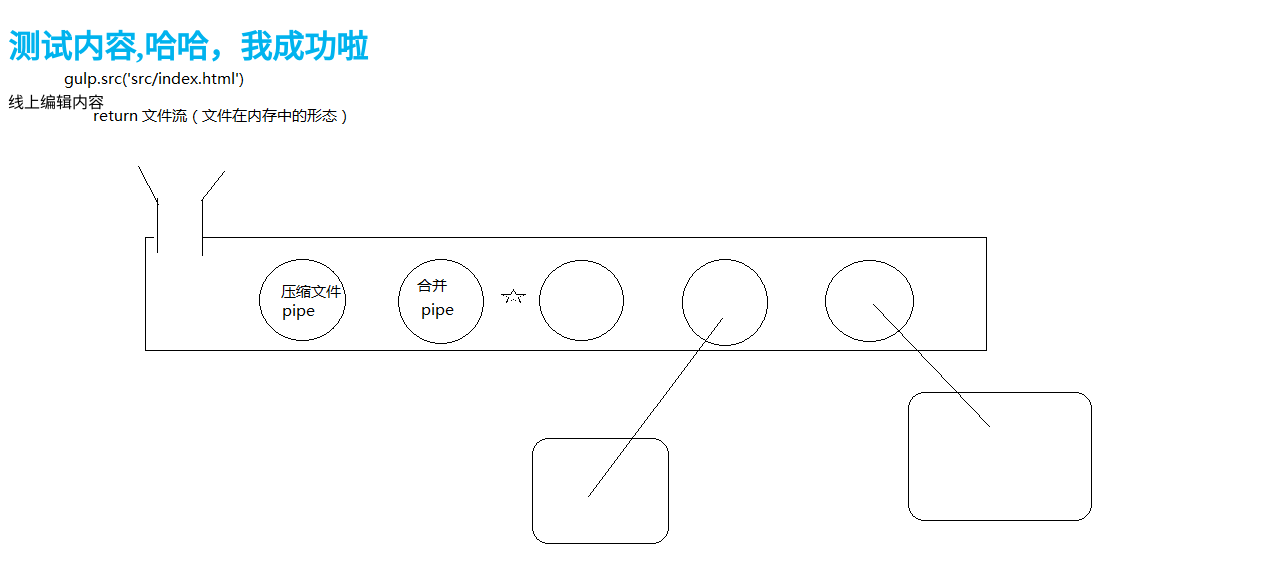
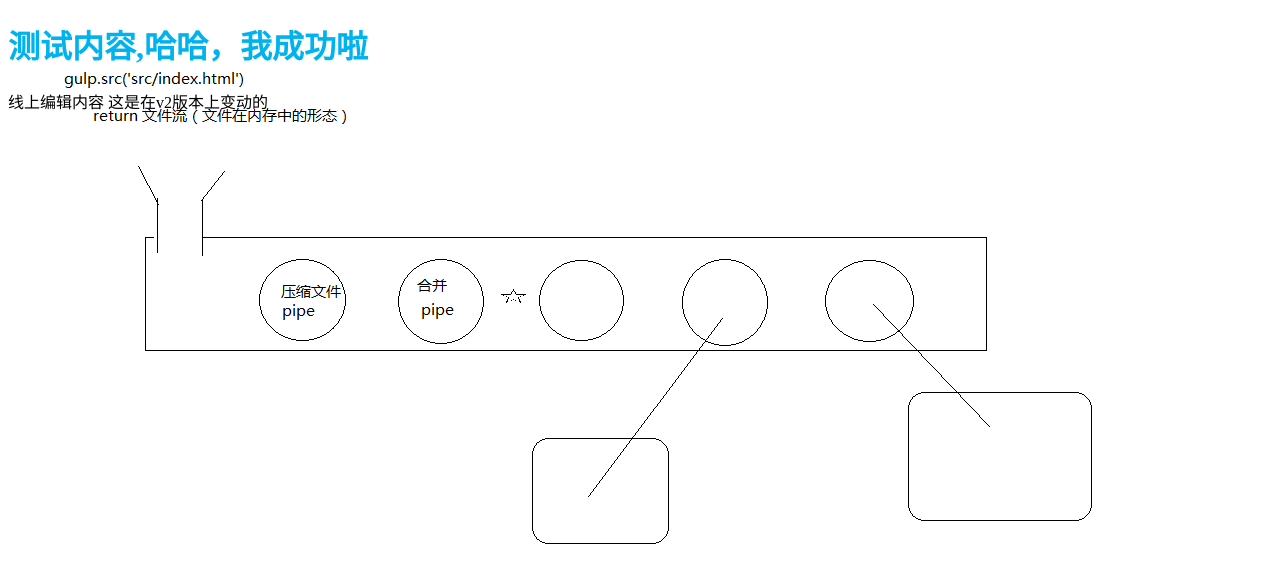
Before and after one commit to BaiDuMes/git-demo, a plain HTML site: page src/index.html in a window 1280 px wide. Drawn offline with nearby package versions, Linux system fonts and the light colour scheme; files that its build step writes are made by us from their sources.

Commit message:
'v2版本的第一次提交'

```diff
--- a/src/index.html
+++ b/src/index.html
@@ -11,6 +11,9 @@
 
     线上编辑内容
 
+
+    这是在v2版本上变动的
+
 <script src="scripts/all.js"></script>
 
 </body>
```
